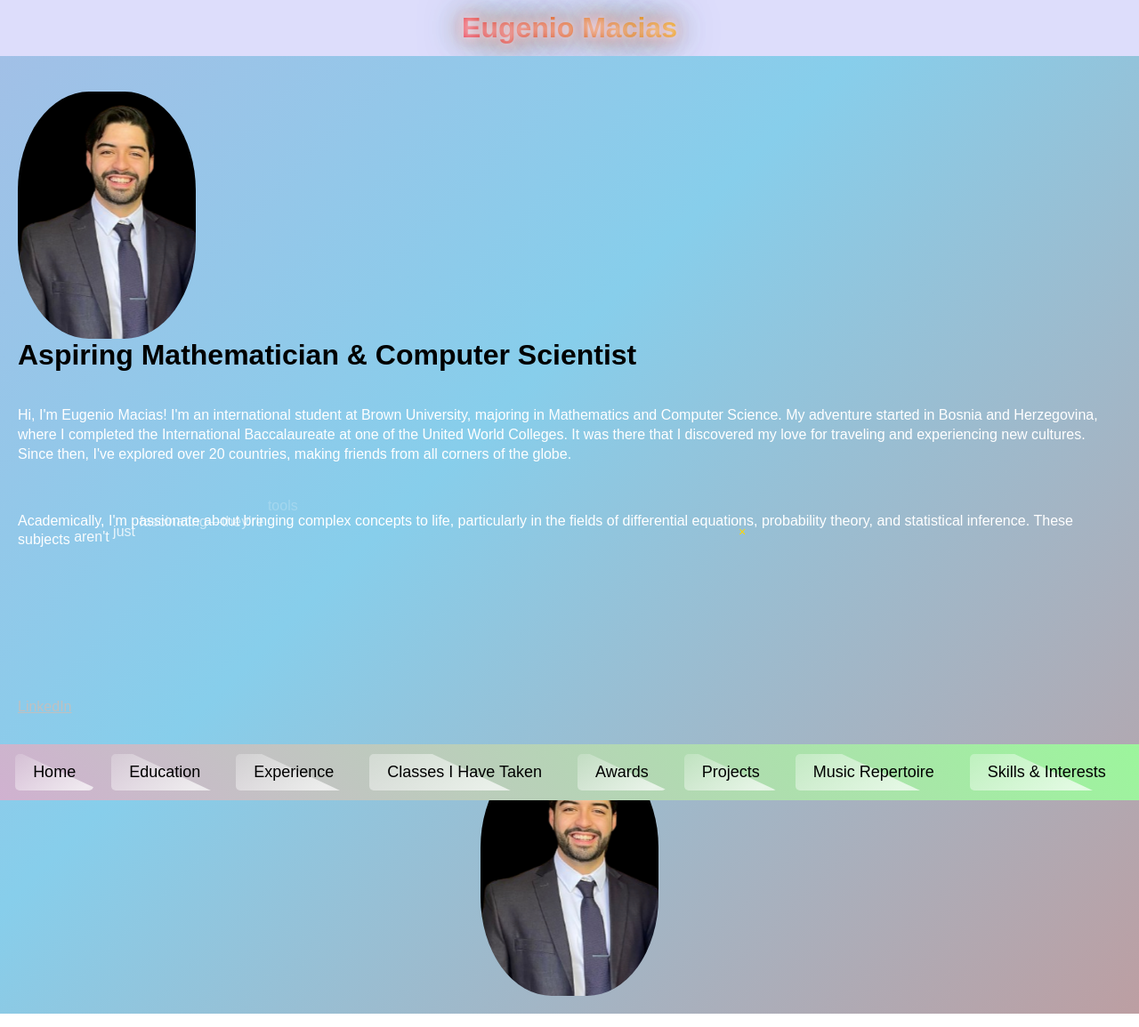
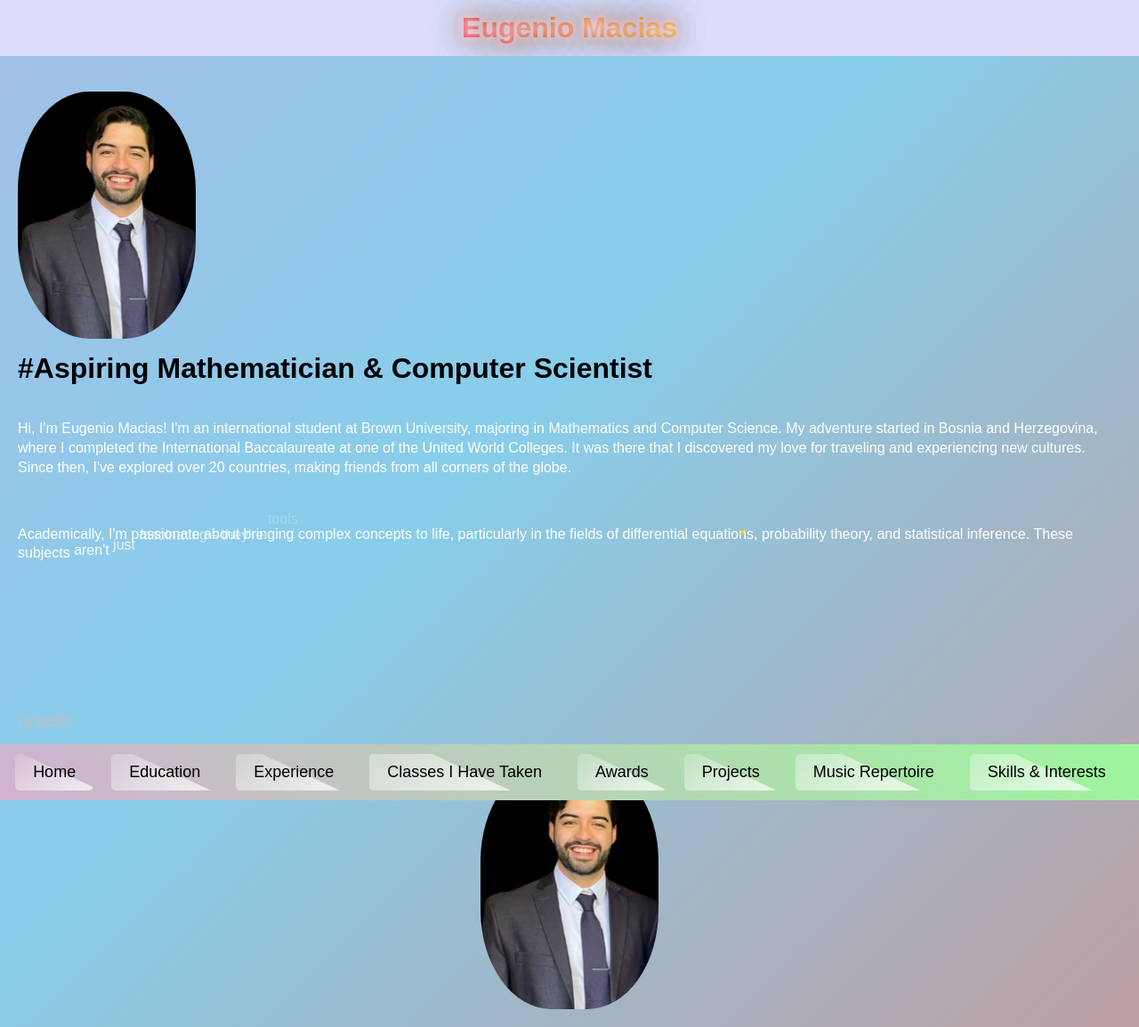
Before and after one commit to xXElGenio0203Xx/eugenio-macias.github.io, a Jekyll site: the page built from index.md, in a window 1280 px wide. Shown: the whole page at 89% size. Built offline with Jekyll 4.4.1, drawn with Linux system fonts in a browser that asks for light colours; some web fonts are replaced.

Commit message:
Update index.md

```diff
--- a/index.md
+++ b/index.md
@@ -3,13 +3,8 @@ layout: default
 title: Home
 ---
 
-<div style="text-align: center;">
-    <img src="/assets/images/gportfolio_profile_picture.png" class="profile-pic" alt="Profile Picture">
-</div>
-
-<div style="text-align: center;">
-    <h1>Aspiring Mathematician & Computer Scientist</h1>
-</div>
+![Profile Picture](/assets/images/gportfolio_profile_picture.png){: class="profile-pic" }
+# #Aspiring Mathematician & Computer Scientist
 <br>
 <p class="animated-text">Hi, I'm Eugenio Macias! I'm an international student at Brown University, majoring in Mathematics and Computer Science. My adventure started in Bosnia and Herzegovina, where I completed the International Baccalaureate at one of the United World Colleges. It was there that I discovered my love for traveling and experiencing new cultures. Since then, I've explored over 20 countries, making friends from all corners of the globe.</p>
 <br>
```
